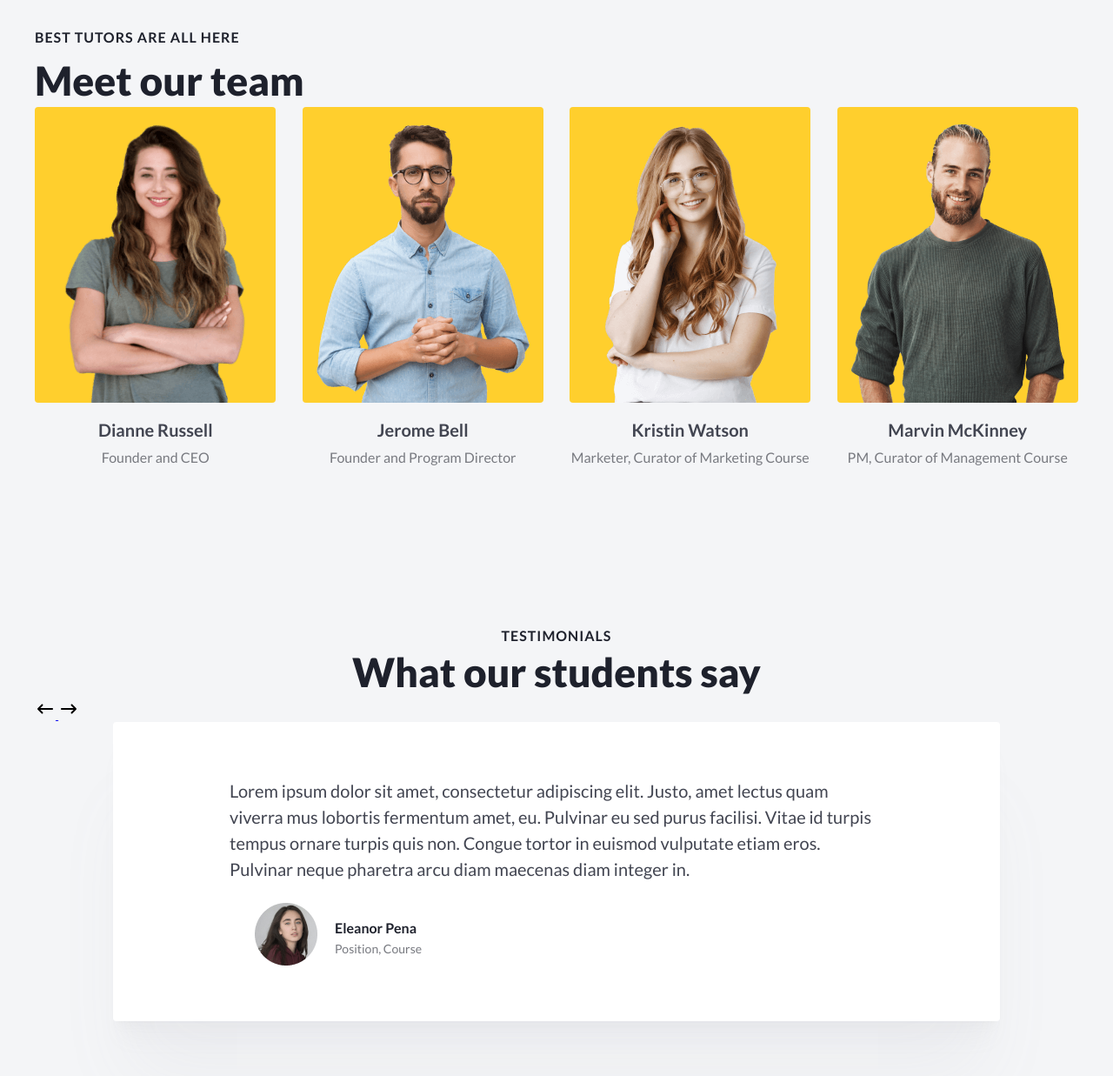
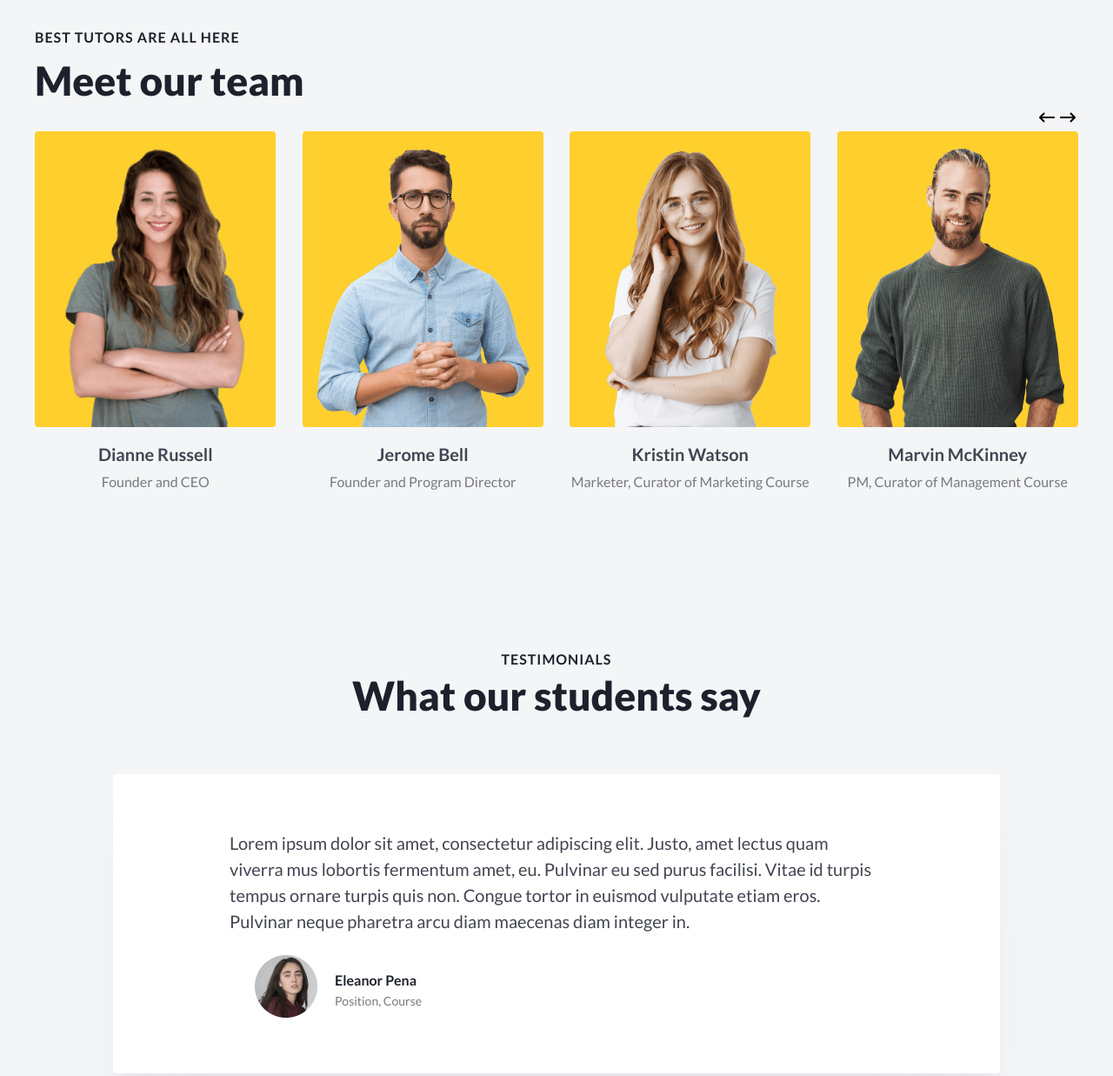
Before and after one commit to jakeyevgen/free-online-test-website, a plain HTML site: page index.html in a window 1280 px wide. Shown: the part 5600-6837 px from the top of the page at 87% size. Drawn offline with nearby package versions, Linux system fonts and the light colour scheme; files whose address does not match are found by name.

Commit message:
Update 11

```diff
--- a/css/styles.css
+++ b/css/styles.css
@@ -1089,6 +1089,7 @@ body {
     line-height: 130%;
     text-align: center;
     color: #1E212C;
+    margin-bottom: 60px;
 }
 
 .team-fish-font {
@@ -1146,4 +1147,14 @@ body {
     padding-left: 0;
 }
 
+.team-second-title-arrow-flex {
+    /* margin-left: auto; */
+    display: flex;
+    justify-content: center;
+}
+
+.team-arrow-left {
+    margin-left: auto;
+}
+
 /* ============  /Meet our team  ============== */
--- a/index.html
+++ b/index.html
@@ -510,6 +510,19 @@
 				<div class="container">
 					<h2 class="team-main-title-font">Best tutors are all here</h2>
 					<p class="team-second-title-font">Meet our team</p>
+					<div class="team-second-title-arrow-flex">
+						<a href="#" class="team-arrow-left">
+							<svg class="" width="24" height="24">
+								<use href="./images/team/left-right-sprite.svg#left"></use>
+							</svg>
+						</a>
+
+						<a href="#">
+							<svg class="" width="24" height="24">
+								<use href="./images/team/left-right-sprite.svg#right"></use>
+							</svg>
+						</a>
+					</div>
 
 					<ul class="list team-list-flex team-list">
 						<li class="team-card item">
@@ -691,17 +704,9 @@
 						</li>
 					</ul>
 					<h3 class="team-second-title-center">TESTIMONIALS</h3>
+
 					<p class="team-second-title-font-center">What our students say</p>
-					<a href="#">
-						<svg class="" width="24" height="24">
-							<use href="./images/team/left-right-sprite.svg#left"></use>
-						</svg>
-					</a>
 
-					<a href="#">
-						<svg class="" width="24" height="24">
-							<use href="./images/team/left-right-sprite.svg#right"></use>
-					</a>
 					<div class="team-box">
 						<div class="">
 							<p class="team-fish-font"
```
